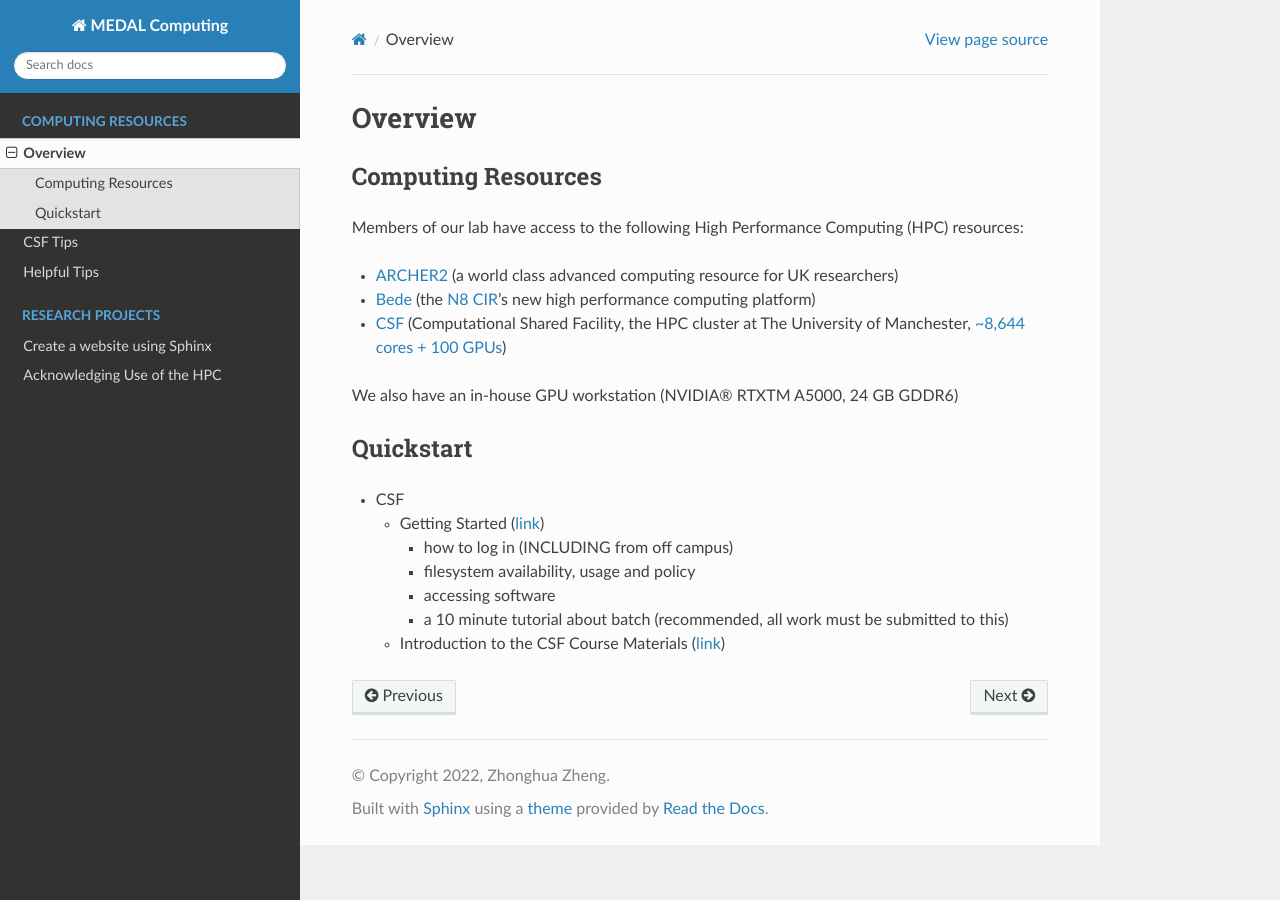
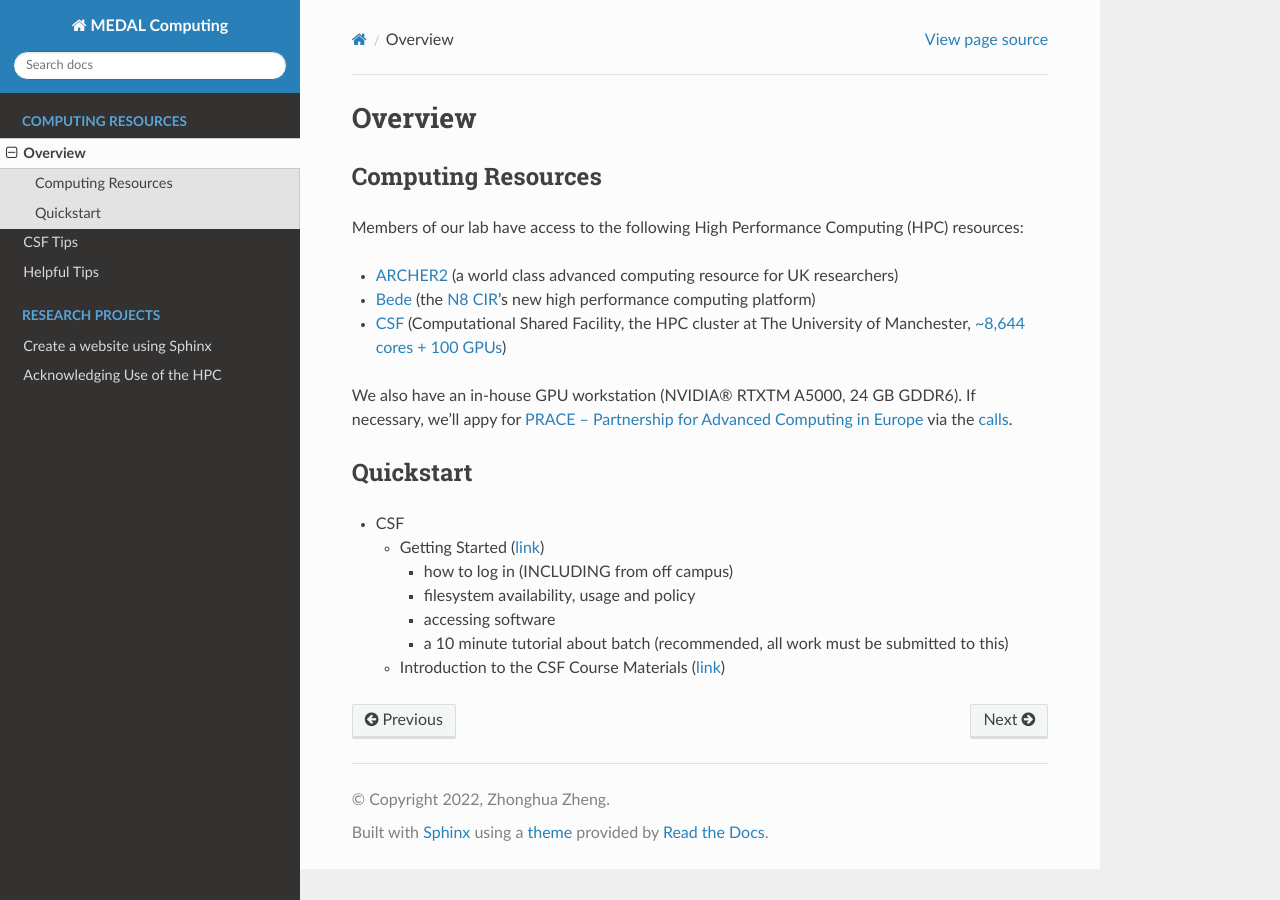
Before and after one commit to envdes/computing, a Sphinx documentation site: the page built from docs/pages/computing_resources/overview.md, in a window 1280 px wide. Built offline with Sphinx 7.4.7 and the Read the Docs theme 2.0.0, drawn with Linux system fonts in a browser that asks for light colours.

Commit message:
Update overview.md

```diff
--- a/docs/pages/computing_resources/overview.md
+++ b/docs/pages/computing_resources/overview.md
@@ -8,7 +8,7 @@ Members of our lab have access to the following High Performance Computing (HPC)
 - [Bede](https://n8cir.org.uk/supporting-research/facilities/bede/) (the [N8 CIR](https://n8cir.org.uk/about/)’s new high performance computing platform)
 - [CSF](https://ri.itservices.manchester.ac.uk/csf3/) (Computational Shared Facility, the HPC cluster at The University of Manchester, [~8,644 cores + 100 GPUs](https://ri.itservices.manchester.ac.uk/csf3/overview/configuration/))
 
-We also have an in-house GPU workstation (NVIDIA® RTXTM A5000, 24 GB GDDR6)
+We also have an in-house GPU workstation (NVIDIA® RTXTM A5000, 24 GB GDDR6). If necessary, we'll appy for [PRACE – Partnership for Advanced Computing in Europe](https://prace-ri.eu/) via the [calls](https://prace-ri.eu/hpc-access/calls-for-proposals/).
 
 ### Quickstart
 
```
